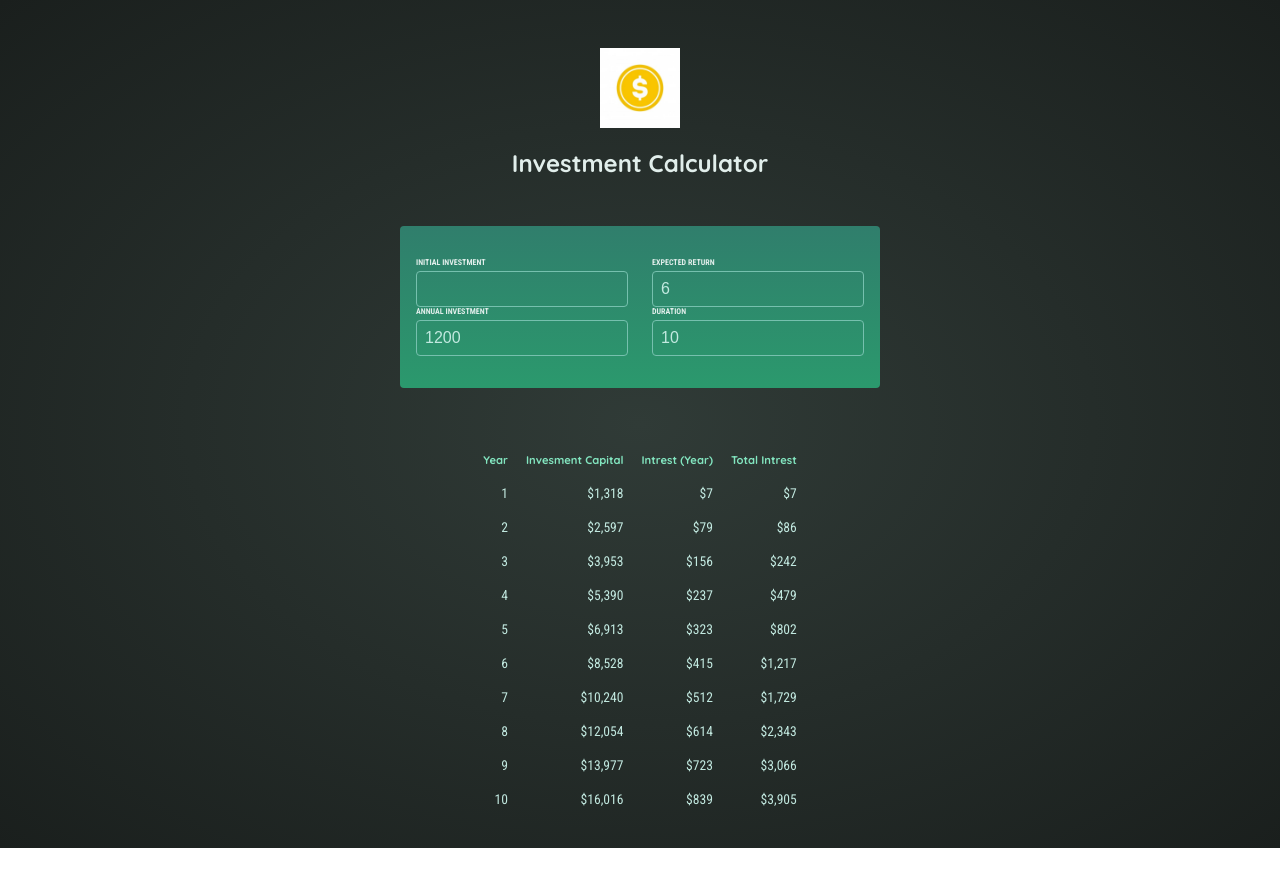
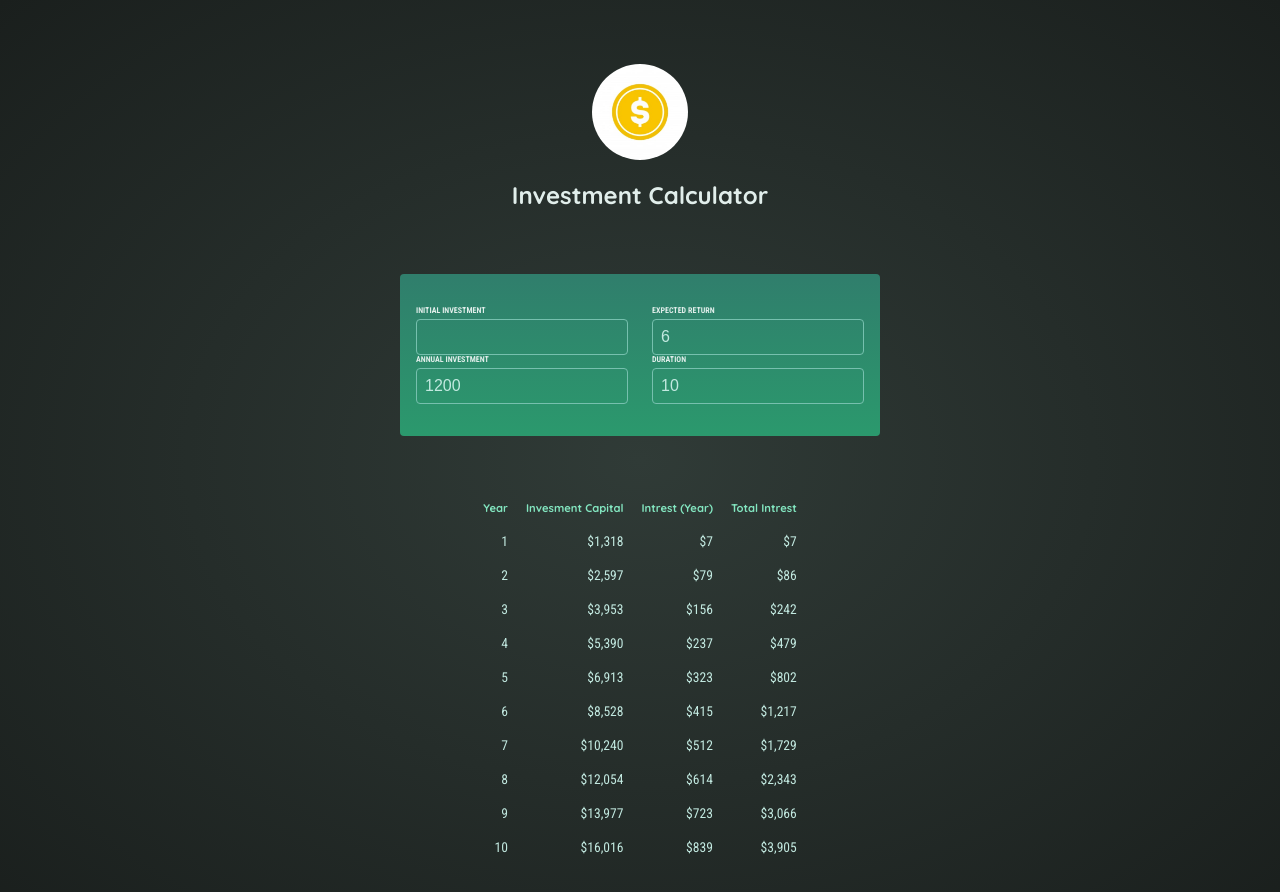
Before and after one commit to mohit162001/investment-calculator, a React (Create React App) app: page / in a window 1280 px wide. Shown: the top 892 px of the page. Before the commit the page ends 848 px from the top, so only its background shows below. Built offline with nearby package versions, Linux system fonts and the light colour scheme.

Commit message:
header img update

```diff
--- a/src/index.css
+++ b/src/index.css
@@ -17,15 +17,16 @@ body {
 
 #header {
   text-align: center;
-  margin: 3rem auto;
+  margin: 4rem auto;
 }
 
 
 #header img {
-  width: 5rem;
-  height: 5rem;
+  width: 6rem;
+  height: 6rem;
   object-fit: contain;
   background-color: transparent;
+  border-radius: 50%;
 }
 
 #header h1 {
```
Also changed, not shown: src/Header.jsx (deleted, +0 -9 lines).
